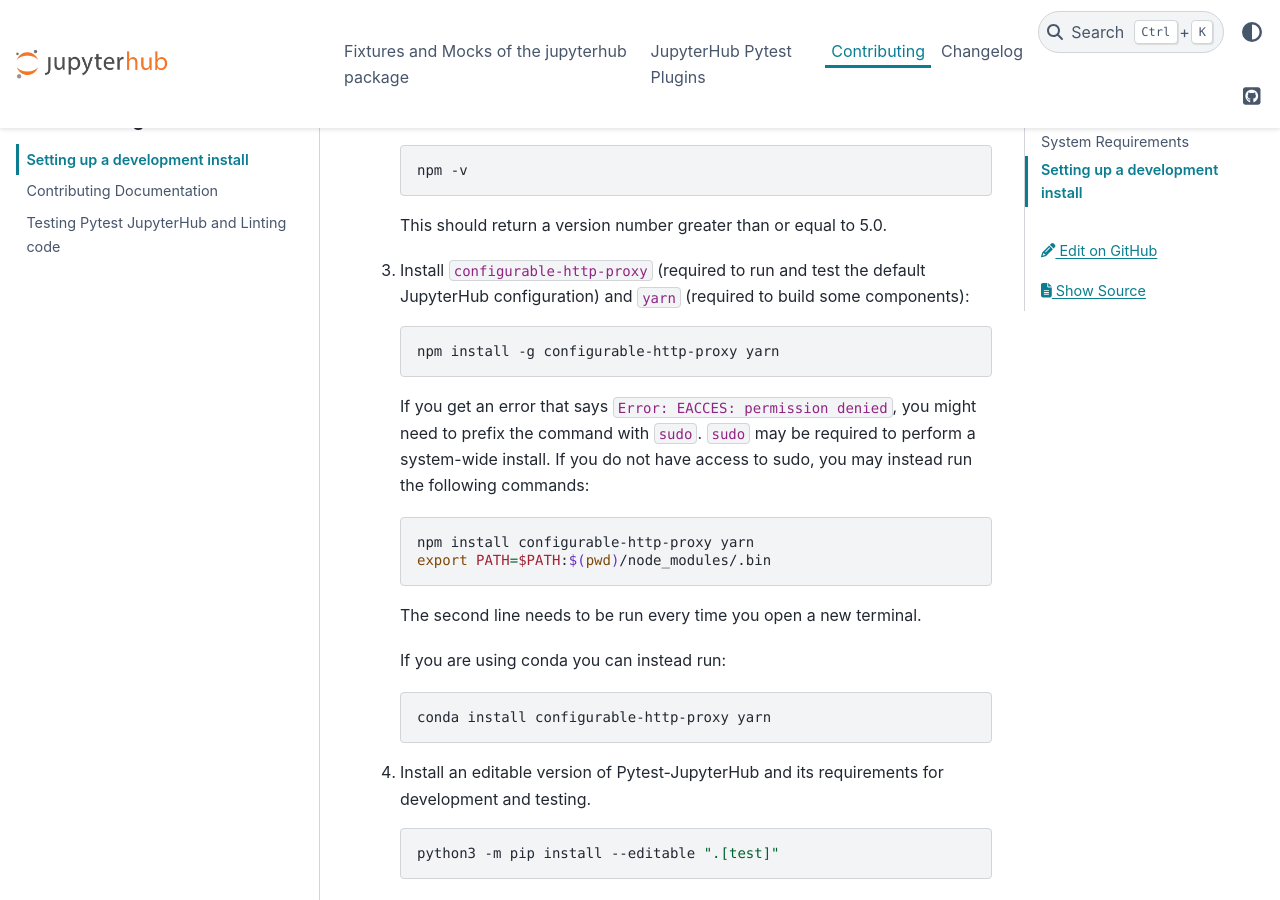
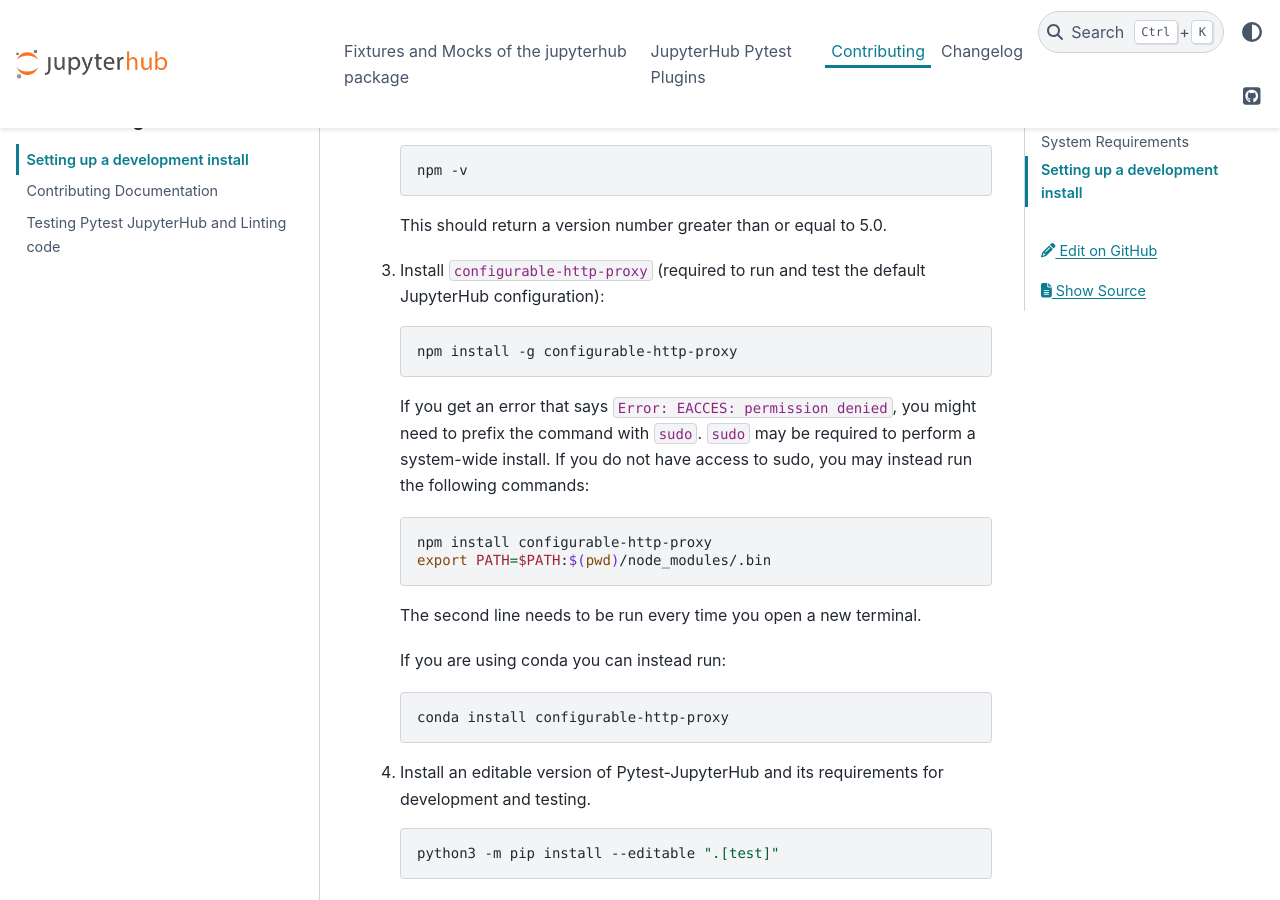
Before and after one commit to jupyterhub/pytest-jupyterhub, a Sphinx documentation site: the page built from docs/source/contributing/setup.md, in a window 1280 px wide and 900 px high, scrolled down 1648 px. Built offline with Sphinx 7.4.7 and the PyData theme 0.15.4, drawn with Linux system fonts in a browser that asks for light colours.

Commit message:
remove yarn install instructions

````diff
--- a/docs/source/contributing/setup.md
+++ b/docs/source/contributing/setup.md
@@ -53,10 +53,10 @@
 
    This should return a version number greater than or equal to 5.0.
 
-3. Install `configurable-http-proxy` (required to run and test the default JupyterHub configuration) and `yarn` (required to build some components):
+3. Install `configurable-http-proxy` (required to run and test the default JupyterHub configuration):
 
    ```bash
-   npm install -g configurable-http-proxy yarn
+   npm install -g configurable-http-proxy
    ```
 
    If you get an error that says `Error: EACCES: permission denied`, you might need to prefix the command with `sudo`.
@@ -64,7 +64,7 @@
    If you do not have access to sudo, you may instead run the following commands:
 
    ```bash
-   npm install configurable-http-proxy yarn
+   npm install configurable-http-proxy
    export PATH=$PATH:$(pwd)/node_modules/.bin
    ```
 
@@ -73,7 +73,7 @@
    If you are using conda you can instead run:
 
    ```bash
-   conda install configurable-http-proxy yarn
+   conda install configurable-http-proxy
    ```
 
 4. Install an editable version of Pytest-JupyterHub and its requirements for development and testing.
````
